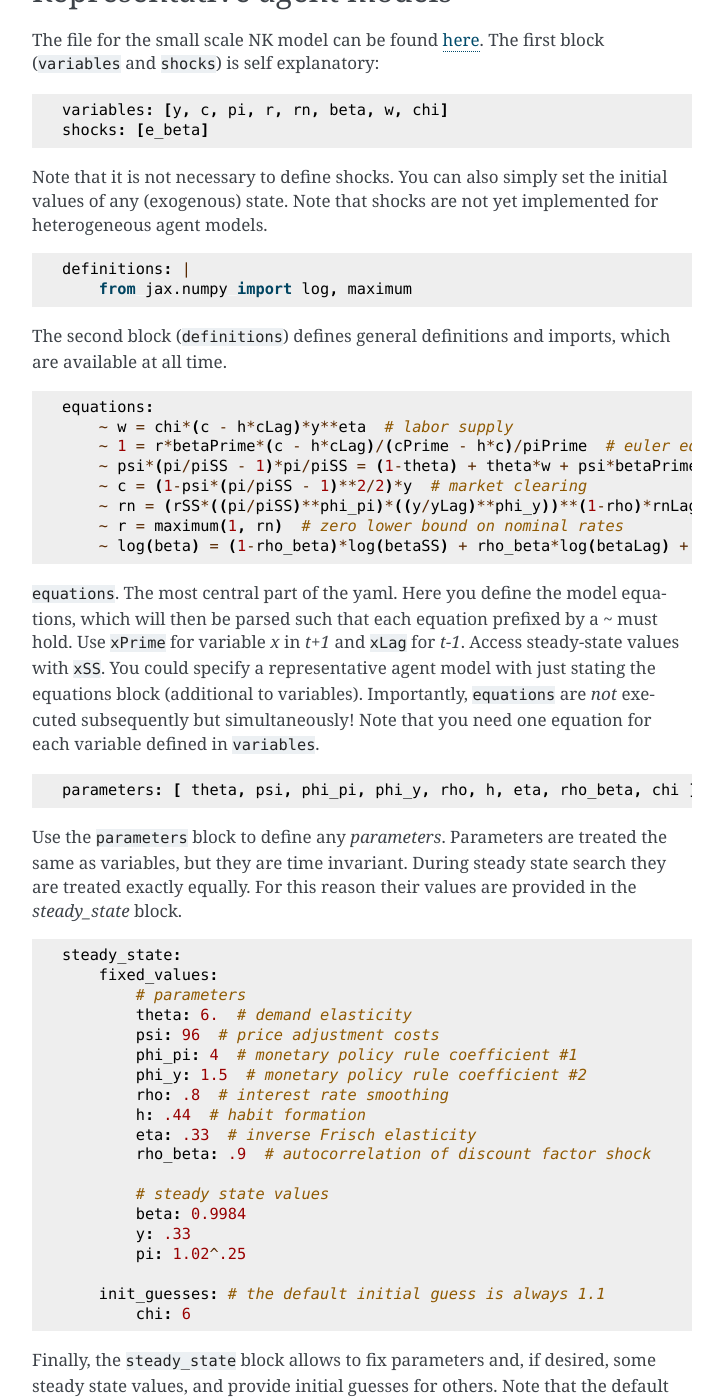
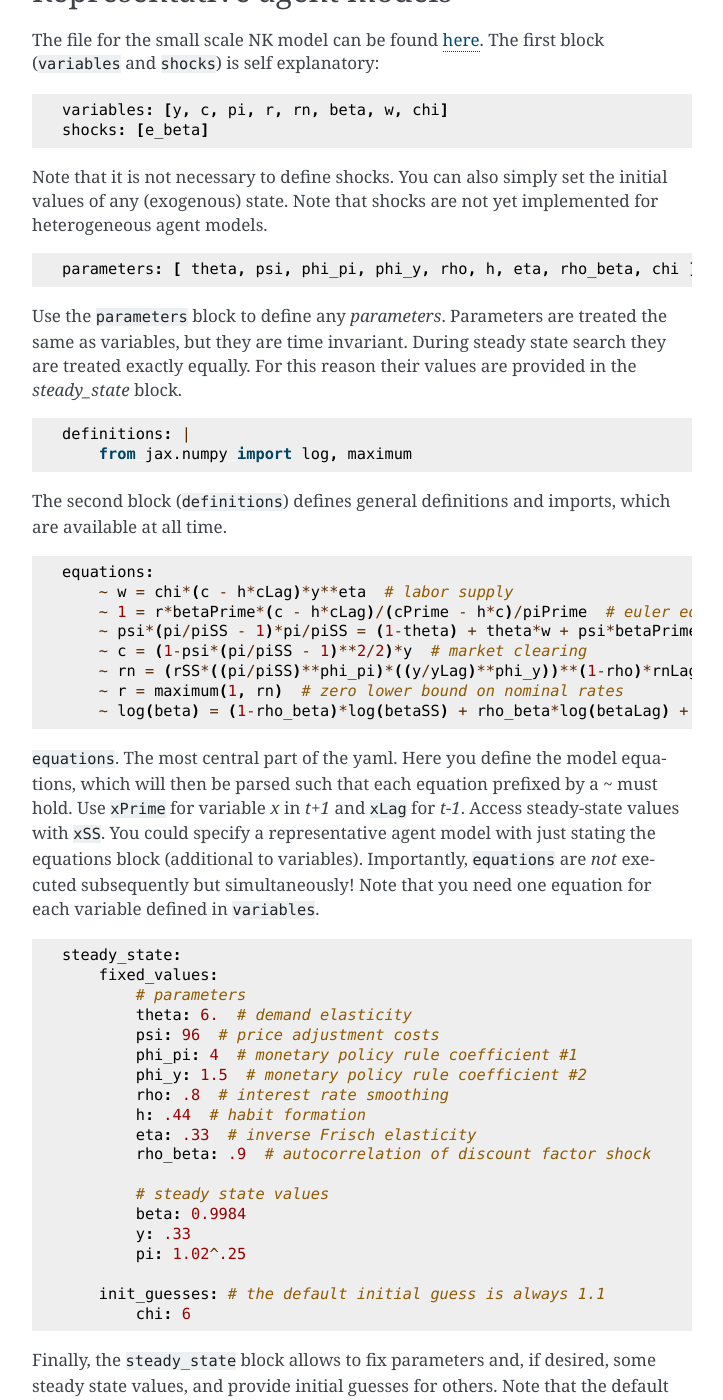
Before and after one commit to gboehl/econpizza, a Sphinx documentation site: the page built from docs/the_yaml.rst, in a window 1280 px wide and 1400 px high, scrolled down 484 px. Shown: the whole window, without its empty margins (388-1111 px from the left). Built offline with Sphinx 7.4.7, drawn with Linux system fonts in a browser that asks for light colours; some of the changed lines change nothing that is shown; some of the changed text lies outside the part shown.

Commit message:
cosmetic ordering in yaml

```diff
--- a/docs/the_yaml.rst
+++ b/docs/the_yaml.rst
@@ -27,6 +27,12 @@ Note that it is not necessary to define shocks. You can also simply set the init
 
 .. code-block::
 
+    parameters: [ theta, psi, phi_pi, phi_y, rho, h, eta, rho_beta, chi ]
+
+Use the ``parameters`` block to define any *parameters*. Parameters are treated the same as variables, but they are time invariant. During steady state search they are treated exactly equally. For this reason their values are provided in the `steady_state` block.
+
+.. code-block::
+
     definitions: |
         from jax.numpy import log, maximum
 
@@ -45,12 +51,6 @@ The second block (``definitions``) defines general definitions and imports, whic
 
 ``equations``. The most central part of the yaml. Here you define the model equations, which will then be parsed such that each equation prefixed by a `~` must hold. Use ``xPrime`` for variable `x` in `t+1` and ``xLag`` for `t-1`. Access steady-state values with ``xSS``. You could specify a representative agent model with just stating the equations block (additional to variables). Importantly, ``equations`` are *not* executed subsequently but simultaneously!
 Note that you need one equation for each variable defined in ``variables``.
-
-.. code-block::
-
-    parameters: [ theta, psi, phi_pi, phi_y, rho, h, eta, rho_beta, chi ]
-
-Use the ``parameters`` block to define any *parameters*. Parameters are treated the same as variables, but they are time invariant. During steady state search they are treated exactly equally. For this reason their values are provided in the `steady_state` block.
 
 .. code-block::
 
@@ -102,6 +102,12 @@ General definitions and imports (as above). These are available during all three
     variables: [Div, Y, Yprod, w, pi, Rn, Rs, R, Rstar, Tax, Z, beta, vphi, C, L, B, Top10C, Top10A]
 
 All the *aggregate* variables that are being tracked on a global level. If a variable is not listed here, you will not be able to recover it later. Since these are aggregate variables, they have dimensionality one.
+
+.. code-block::
+
+    parameters: [ eis, frisch, theta, psi, phi_pi, phi_y, rho, rho_beta, rho_rstar, rho_Z ]
+
+Define the model parameters, as above.
 
 .. code-block::
 
@@ -197,12 +203,6 @@ Equations. This also works exactly as for representative agents models.
 
 .. code-block::
 
-    parameters: [ eis, frisch, theta, psi, phi_pi, phi_y, rho, rho_beta, rho_rstar, rho_Z ]
-
-Define the model parameters, as above.
-
-.. code-block::
-
     steady_state:
         fixed_values:
             # parameters:
```
Also changed, not shown: 6 other files.
